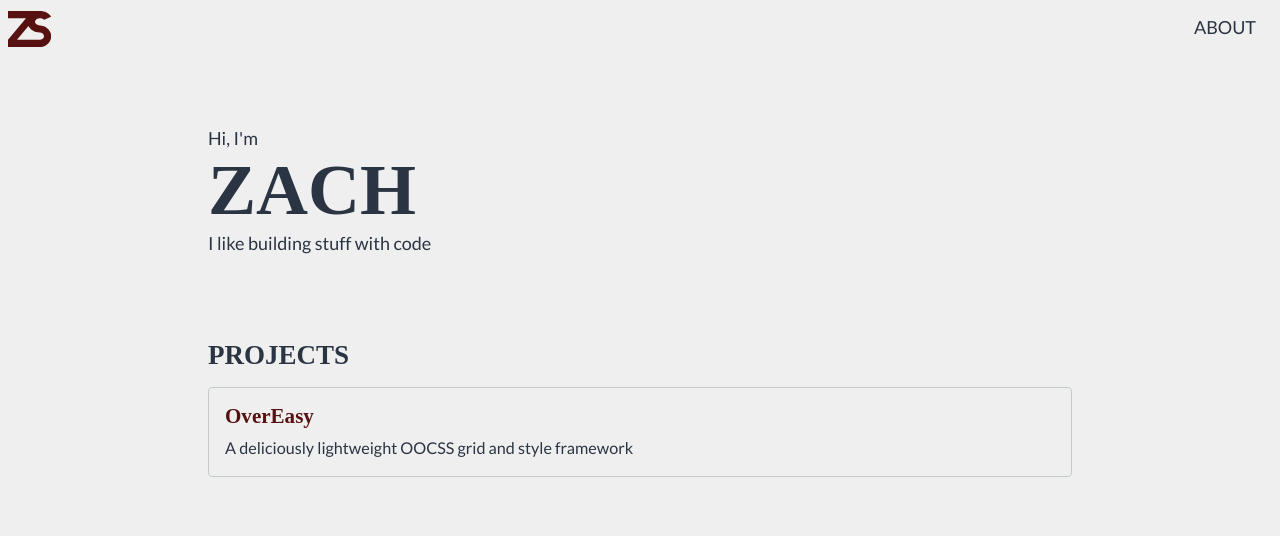
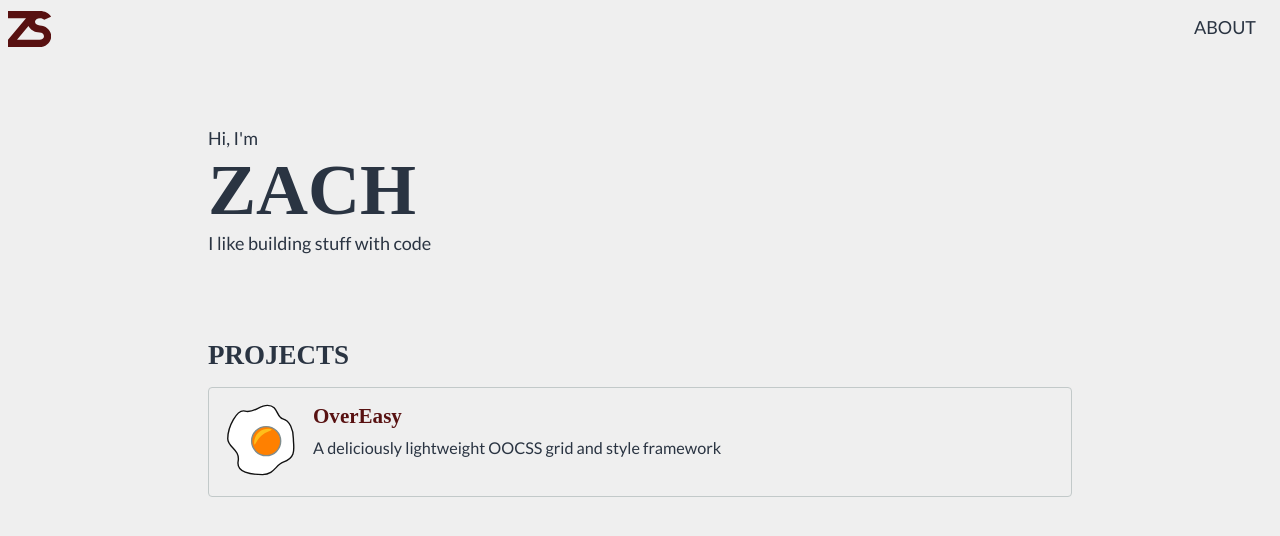
Before and after one commit to zsaffrin/zachsaffrin, a React (Vite) app: page / in a window 1280 px wide. Shown: the top 536 px of the page. Built offline with nearby package versions, Linux system fonts and the light colour scheme.

Commit message:
Setup link list

```diff
--- a/src/components/App/Main/Home/Home.jsx
+++ b/src/components/App/Main/Home/Home.jsx
@@ -26,6 +26,7 @@ const projects = [
   {
     key: 'overeasy',
     target: 'https://overeasy-css.github.io/',
+    image: 'overeasy.svg',
     title: 'OverEasy',
     desc: 'A deliciously lightweight OOCSS grid and style framework',
   },
--- a/src/components/App/Main/Home/LinkList.jsx
+++ b/src/components/App/Main/Home/LinkList.jsx
@@ -29,6 +29,7 @@ LinkList.propTypes = {
   items: arrayOf(
     shape({
       key: string,
+      image: string,
       target: string,
       title: string,
       desc: string,
--- a/src/components/App/Main/Home/LinkListItem.jsx
+++ b/src/components/App/Main/Home/LinkListItem.jsx
@@ -11,12 +11,25 @@ const ListItemLink = styled.a(({ theme }) => {
     border: 1px solid ${colors.lightgray};
     border-radius: 0.25rem;
     padding: ${space.lg};
-    display: block;
     transition: border 0.2s, background 0.2s;
+    display: grid;
+    grid-template-columns: max-content 1fr;
 
     &:hover {
       border: 1px solid ${colors.medblue};
       background: ${colors.brightwhite};
+    }
+  `;
+});
+
+const ItemImage = styled.div(({ theme }) => {
+  const { space } = theme;
+
+  return `
+    margin-right: ${space.lg};
+
+    & img {
+      width: 4.5rem;
     }
   `;
 });
@@ -37,17 +50,32 @@ const ItemDesc = styled.p`
 `;
 
 const LinkListItem = ({ item }) => {
+  let imgDiv = <div />;
+  if (item.image) {
+    const imgUrl = new URL(`../../../../assets/images/${item.image}`, import.meta.url).href;
+
+    imgDiv = (
+      <ItemImage>
+        <img src={imgUrl} alt={item.title} />
+      </ItemImage>
+    );
+  }
+
   return (
     <li>
       <ListItemLink href={item.target} target="_blank">
-        <ItemTitle>{item.title}</ItemTitle>
-        <ItemDesc>{item.desc}</ItemDesc>
+        {imgDiv}
+        <div>
+          <ItemTitle>{item.title}</ItemTitle>
+          <ItemDesc>{item.desc}</ItemDesc>
+        </div>
       </ListItemLink>
     </li>
   );
 };
 LinkListItem.propTypes = {
   item: shape({
+    image: string,
     target: string,
     title: string,
     desc: string,
```
